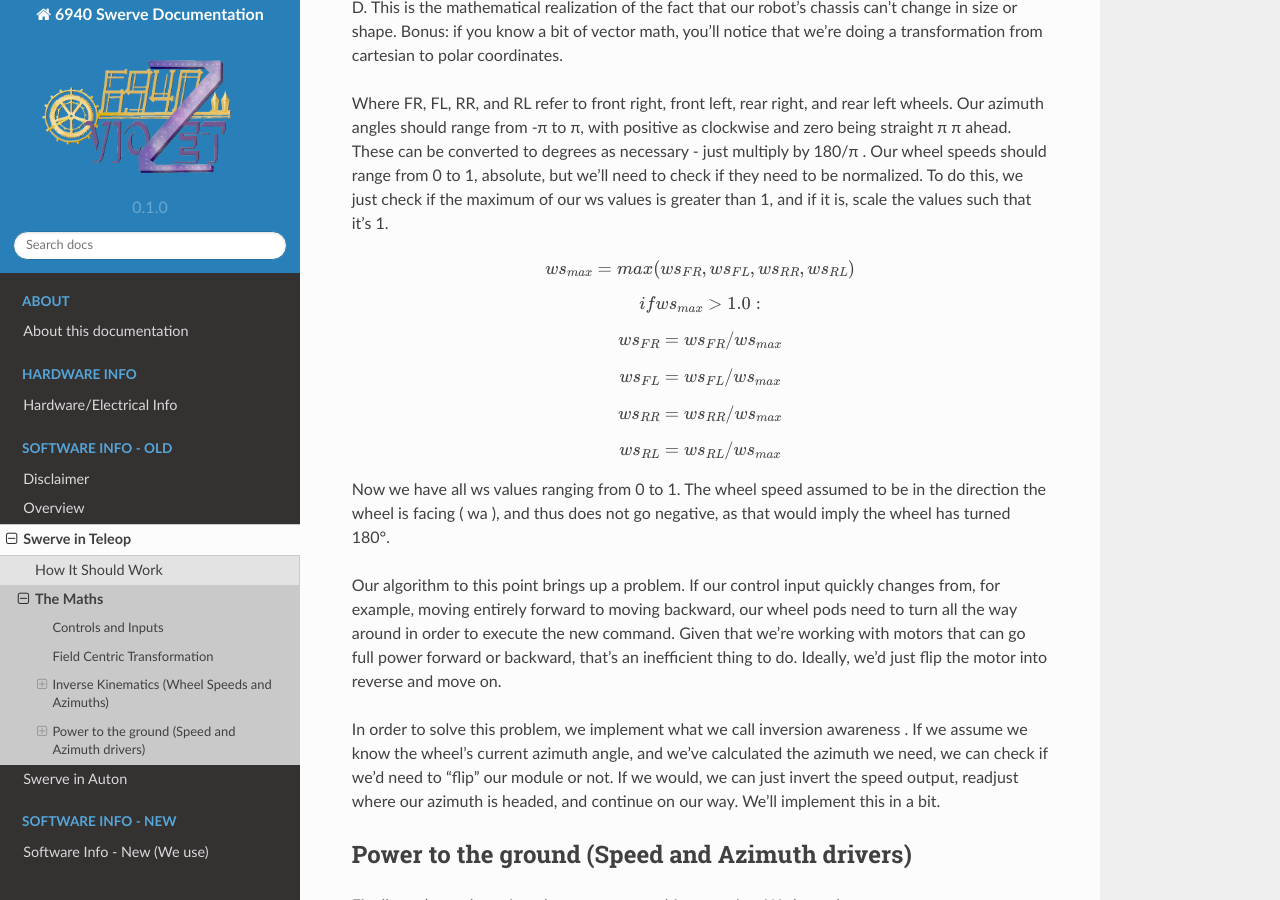
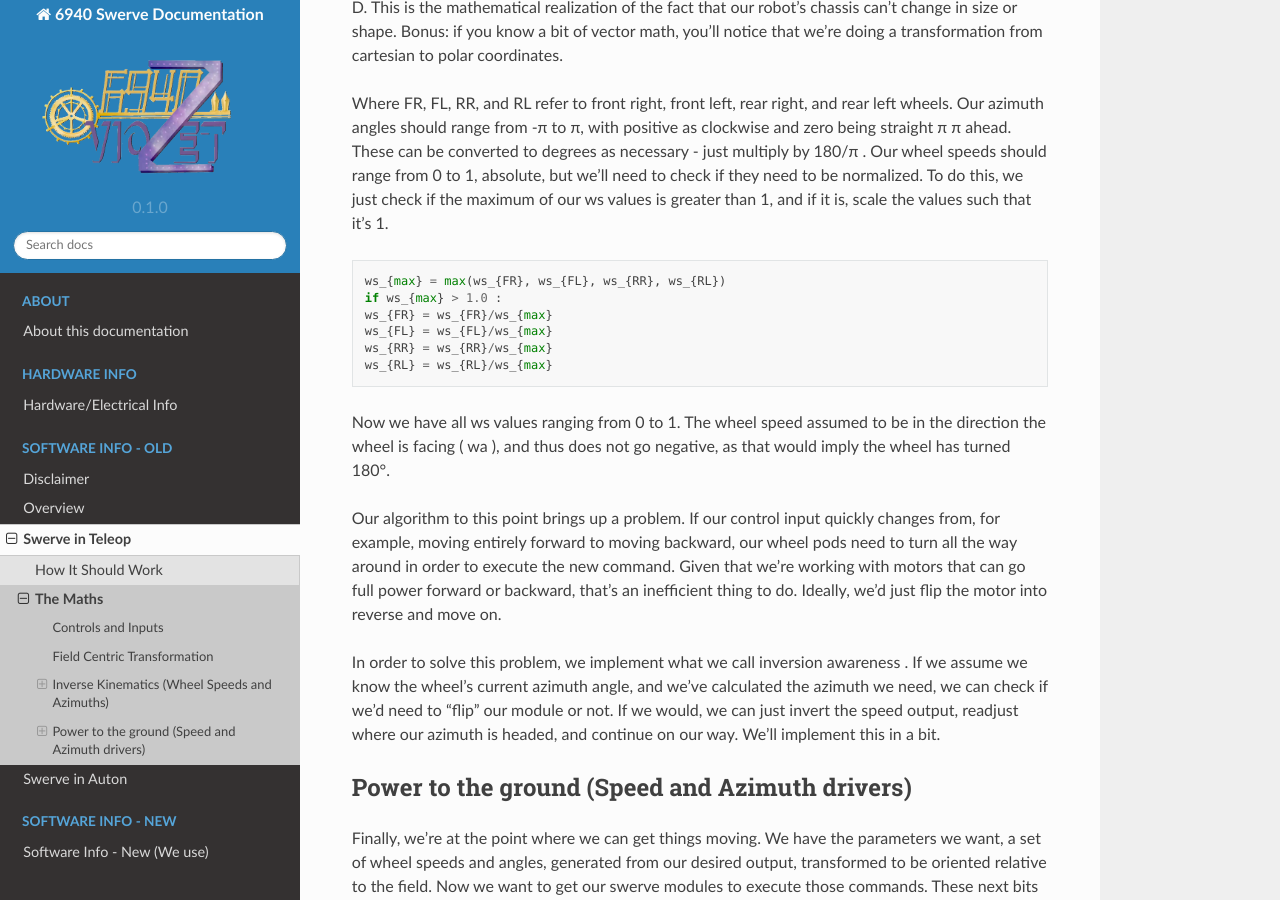
Before and after one commit to mendax1234/6940Swerve-docs, a Sphinx documentation site: the page built from docs/source/docs/software-info-old/swerve-in-teleop/the-math.rst, in a window 1280 px wide and 900 px high, scrolled down 6010 px. Built offline with Sphinx 7.4.7 and the Read the Docs theme 2.0.0, drawn with Linux system fonts in a browser that asks for light colours.

Commit message:
Update the-math.rst

```diff
--- a/docs/source/docs/software-info-old/swerve-in-teleop/the-math.rst
+++ b/docs/source/docs/software-info-old/swerve-in-teleop/the-math.rst
@@ -188,12 +188,14 @@ can be converted to degrees as necessary - just multiply by 180/π . Our wheel s
 from 0 to 1, absolute, but we’ll need to check if they need to be normalized. To do this, we just check
 if the maximum of our ws values is greater than 1, and if it is, scale the values such that it’s 1.
 
-.. math:: ws_{max} = max(ws_{FR}, ws_{FL}, ws_{RR}, ws_{RL})
-.. math:: if ws_{max} > 1.0 :
-.. math:: ws_{FR} = ws_{FR}/ws_{max}
-.. math:: ws_{FL} = ws_{FL}/ws_{max}
-.. math:: ws_{RR} = ws_{RR}/ws_{max}
-.. math:: ws_{RL} = ws_{RL}/ws_{max}
+::
+
+   ws_{max} = max(ws_{FR}, ws_{FL}, ws_{RR}, ws_{RL})
+   if ws_{max} > 1.0 :
+   ws_{FR} = ws_{FR}/ws_{max}
+   ws_{FL} = ws_{FL}/ws_{max}
+   ws_{RR} = ws_{RR}/ws_{max}
+   ws_{RL} = ws_{RL}/ws_{max}
 
 Now we have all ws values ranging from 0 to 1. The wheel speed assumed to be in the direction the
 wheel is facing ( wa ), and thus does not go negative, as that would imply the wheel has turned 180°.
```
